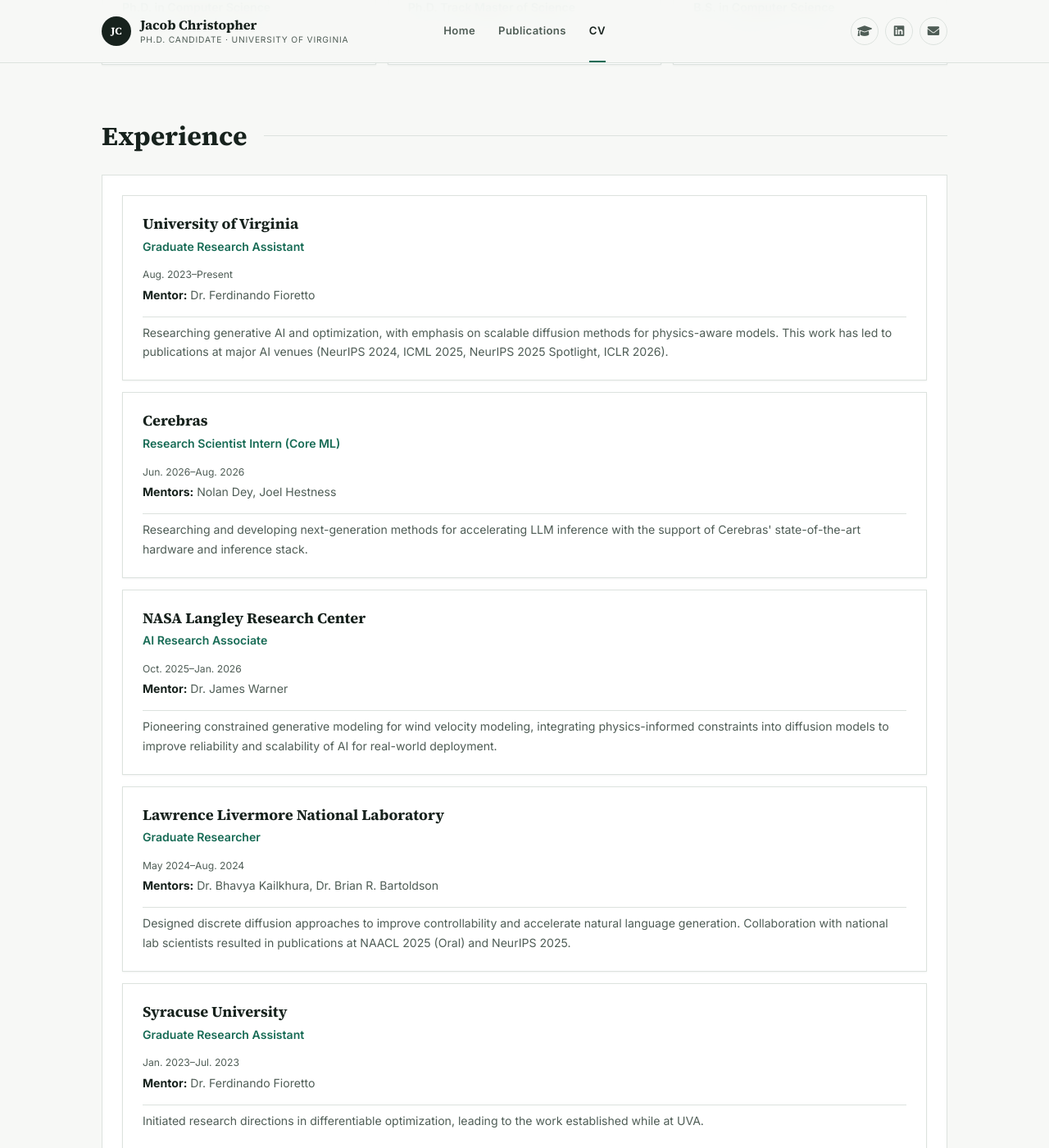
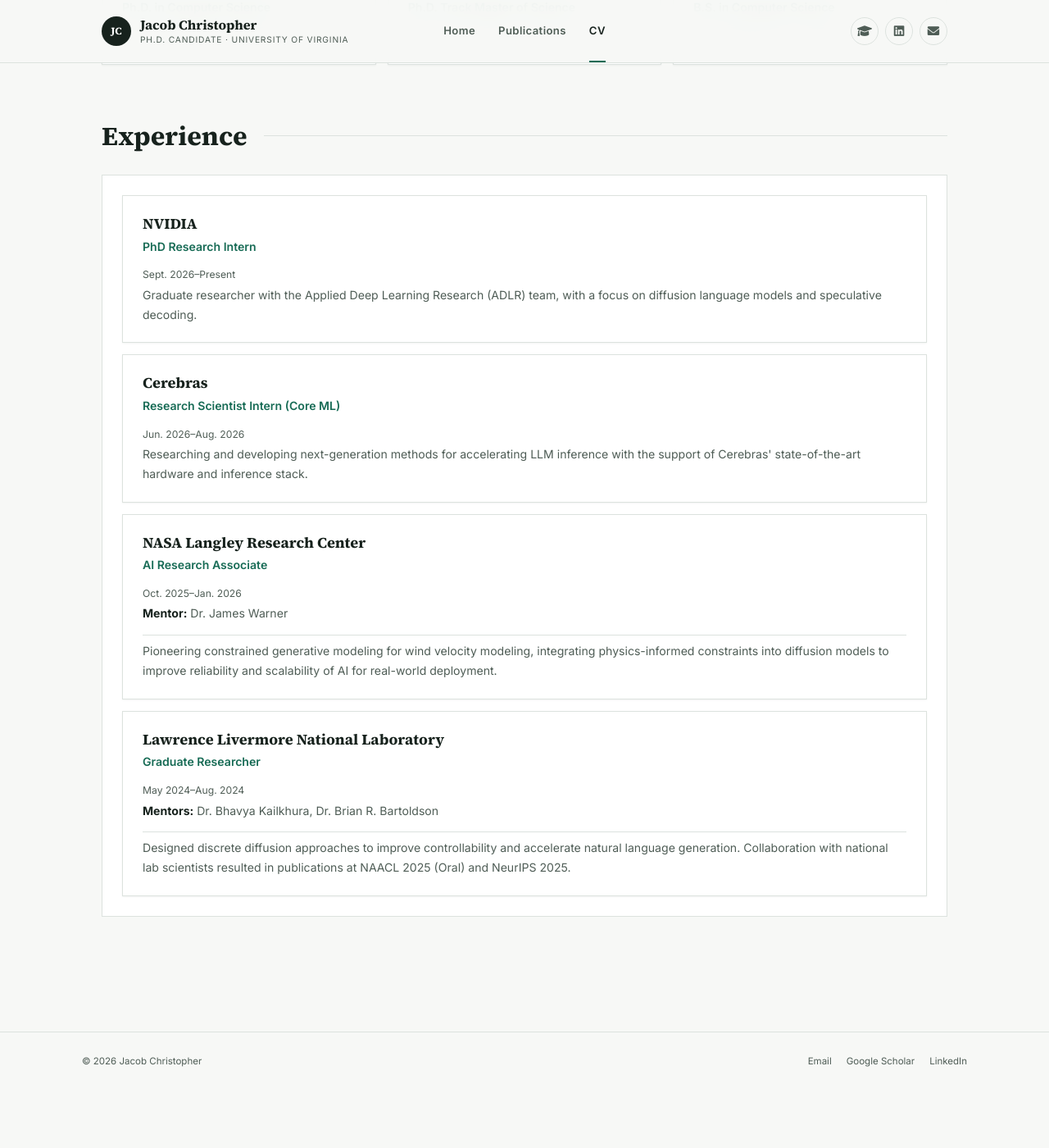
Before and after one commit to jacobchristopher/jacobchristopher.github.io, a Jekyll site: the page built from cv.md, in a window 1280 px wide and 1400 px high, scrolled down 309 px. Shown: the whole window at 82% size. Built offline with Jekyll 4.4.1, drawn with Linux system fonts in a browser that asks for light colours; after the commit the page ends 1640 px from its top, so only the background shows below that.

Commit message:
Update CV with NVIDIA internship and remove comments
Removed comments for previous roles and added new role at NVIDIA.

```diff
--- a/cv.md
+++ b/cv.md
@@ -33,13 +33,22 @@ title: CV
     <h2 class="section-title">Experience</h2>
     <div class="cv-section">
 
-        <div class="cv-item">
+        <!-- <div class="cv-item">
             <h3 class="cv-title">University of Virginia</h3>
             <p class="cv-subtitle">Graduate Research Assistant</p>
             <p class="cv-date">Aug. 2023–Present</p>
             <ul class="cv-details">
                 <li><strong>Mentor:</strong> Dr. Ferdinando Fioretto</li>
                 <li>Researching generative AI and optimization, with emphasis on scalable diffusion methods for physics-aware models. This work has led to publications at major AI venues (NeurIPS 2024, ICML 2025, NeurIPS 2025 Spotlight, ICLR 2026).</li>
+            </ul>
+        </div> -->
+
+        <div class="cv-item">
+            <h3 class="cv-title">NVIDIA</h3>
+            <p class="cv-subtitle">PhD Research Intern</p>
+            <p class="cv-date">Sept. 2026–Present</p>
+            <ul class="cv-details">
+                <li>Graduate researcher with the Applied Deep Learning Research (ADLR) team, with a focus on diffusion language models and speculative decoding.</li>
             </ul>
         </div>
 
@@ -48,7 +57,6 @@ title: CV
             <p class="cv-subtitle">Research Scientist Intern (Core ML)</p>
             <p class="cv-date">Jun. 2026–Aug. 2026</p>
             <ul class="cv-details">
-                <li><strong>Mentors:</strong> Nolan Dey, Joel Hestness</li>
                 <li>Researching and developing next-generation methods for accelerating LLM inference with the support of Cerebras' state-of-the-art hardware and inference stack.</li>
             </ul>
         </div>
@@ -73,7 +81,7 @@ title: CV
             </ul>
         </div>
 
-        <div class="cv-item">
+        <!-- <div class="cv-item">
             <h3 class="cv-title">Syracuse University</h3>
             <p class="cv-subtitle">Graduate Research Assistant</p>
             <p class="cv-date">Jan. 2023–Jul. 2023</p>
@@ -81,7 +89,7 @@ title: CV
                 <li><strong>Mentor:</strong> Dr. Ferdinando Fioretto</li>
                 <li>Initiated research directions in differentiable optimization, leading to the work established while at UVA.</li>
             </ul>
-        </div>
+        </div> -->
 
         <!-- <div class="cv-item">
             <h3 class="cv-title">Solü Technology Partners</h3>
```
